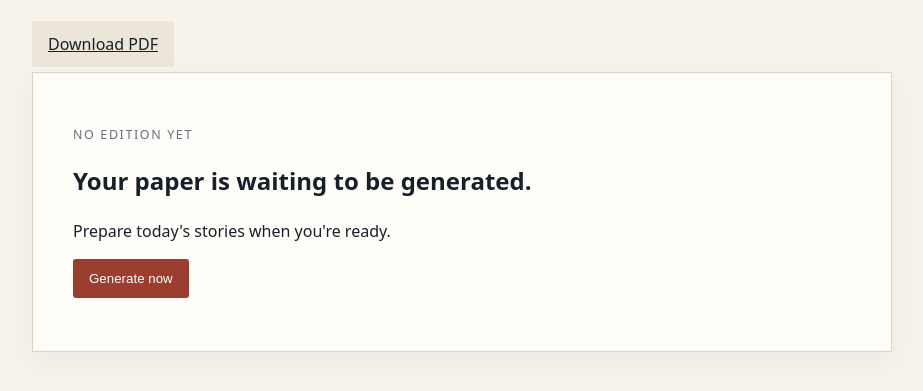
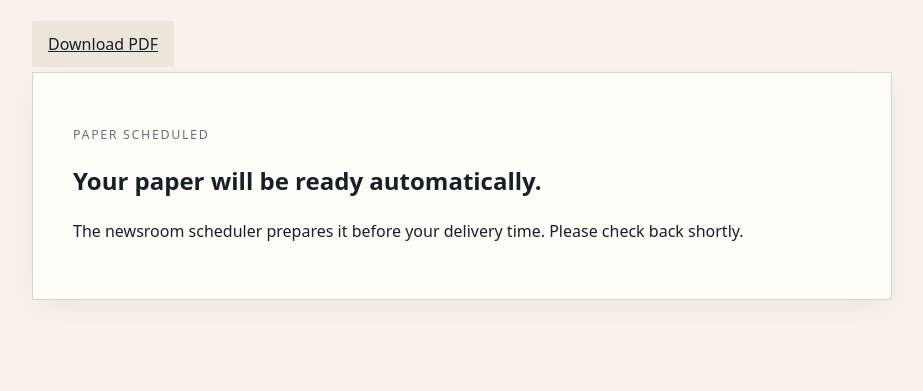
Before and after one commit to areeshahussain22/personal-morning-paper, a FastAPI app: page /edition/1 in a window 1280 px wide. Shown: the part 338-729 px from the top of the page, without its empty margins (178-1101 px from the left). Run offline with FastAPI, Linux system fonts and the light colour scheme; the visitor is signed in with stand-in values (Sample User, id 1); data that the repository does not hold is empty.

Commit message:
fix: make reader editions scheduler-driven
Co-authored-by: Copilot <223556219+Copilot@users.noreply.github.com>

```diff
--- a/app/main.py
+++ b/app/main.py
@@ -78,13 +78,21 @@ def _edition_context(request: Request, edition_date: str) -> dict:
     user_id = request.session.get("user_id")
     repo = _repo()
     stored = repo.render_edition(user_id, edition_date) if user_id else None
+    generation = repo.generation_status(user_id, edition_date) if user_id else None
     profile = repo.get_profile(user_id) if user_id else None
     if stored is None:
         stored = {"edition_date": edition_date, "items": [], "sections": [], "render_items": []}
     editions = repo.list_editions(user_id) if user_id else []
     number = next((index for index, item in enumerate(reversed(editions), 1)
                    if item["edition_date"] == edition_date), len(editions) + 1)
-    return {"edition": stored, "reader_name": (profile or {}).get("settings", {}).get("display_name") or (profile or {}).get("name", "Reader"), "edition_number": number, "user_id": user_id}
+    return {
+        "edition": stored,
+        "reader_name": (profile or {}).get("settings", {}).get("display_name")
+        or (profile or {}).get("name", "Reader"),
+        "edition_number": number,
+        "user_id": user_id,
+        "generation": generation,
+    }
 
 
 @app.get("/")
--- a/app/templates/edition.html
+++ b/app/templates/edition.html
@@ -12,7 +12,21 @@
   <section class="paper-section"><h2>{{ section.name|replace("_", " ")|title }}</h2><div class="section-grid">{% for item in edition.render_items if item.article_id in section.article_ids %}{{ story_card(item, true) }}{% endfor %}</div></section>
   {% endfor %}
 {% else %}
-<section class="empty-state card"><p class="kicker">No edition yet</p><h2>Your paper is waiting to be generated.</h2><p>Prepare today's stories when you're ready.</p><button class="primary" data-user-id="{{ user_id }}" data-generate-date="{{ edition.edition_date }}">Generate now</button><p id="generation-message" class="hint" role="status"></p></section>
+<section class="empty-state card" aria-live="polite">
+  {% if generation and generation.status == "failed" %}
+    <p class="kicker">Paper delayed</p>
+    <h2>We’re still preparing your paper.</h2>
+    <p>The newsroom will retry automatically. Please check back shortly.</p>
+  {% elif generation and generation.status in ["queued", "running"] %}
+    <p class="kicker">Paper in preparation</p>
+    <h2>Your paper is being prepared.</h2>
+    <p>The scheduler is selecting, summarizing, and arranging today’s stories.</p>
+  {% else %}
+    <p class="kicker">Paper scheduled</p>
+    <h2>Your paper will be ready automatically.</h2>
+    <p>The newsroom scheduler prepares it before your delivery time. Please check back shortly.</p>
+  {% endif %}
+</section>
 {% endif %}
 {% endblock %}
-{% block scripts %}<script src="/static/edition.js"></script><script src="/static/events.js"></script>{% endblock %}
+{% block scripts %}<script src="/static/events.js"></script>{% endblock %}
```
